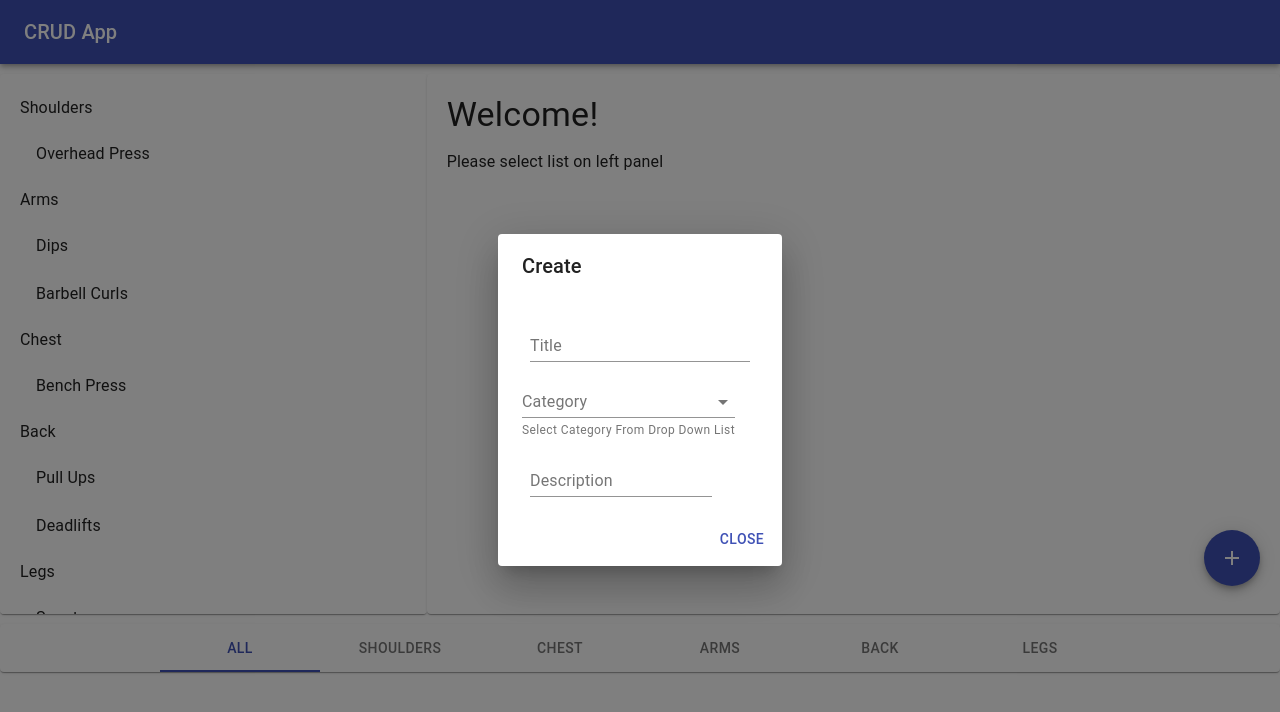
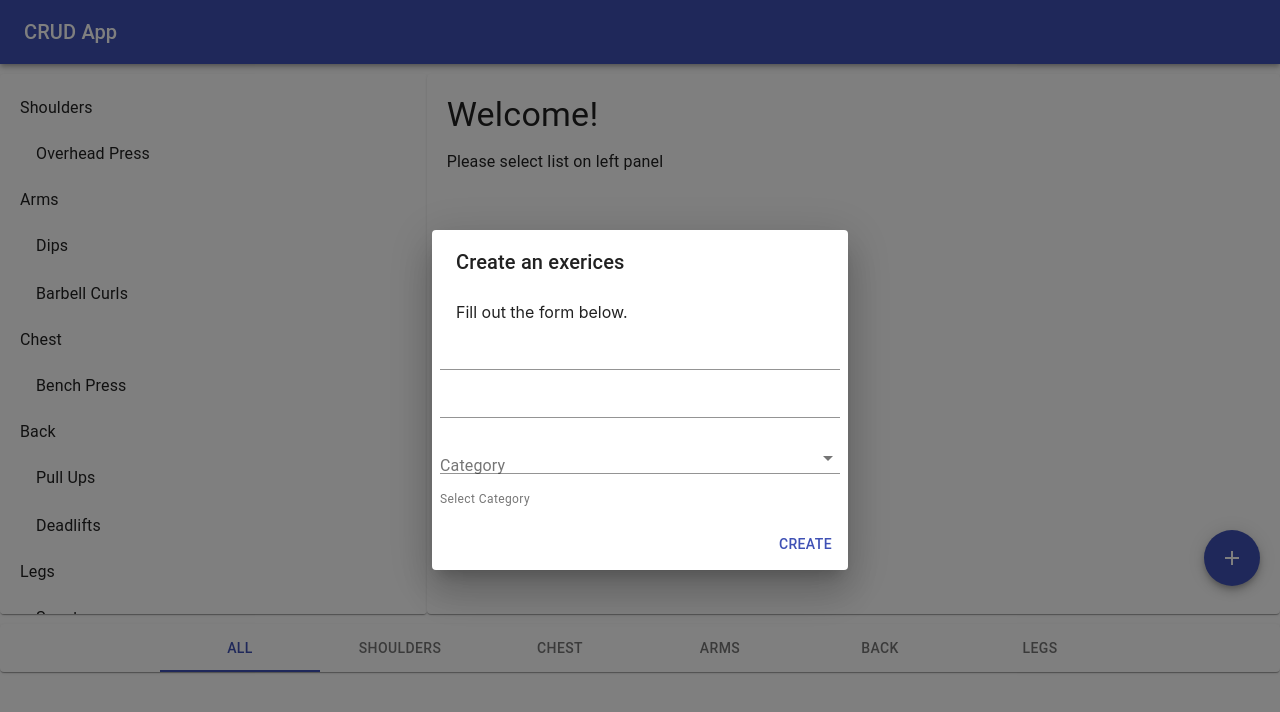
Before and after one commit to anitkumarsingh/CRUD-React-App, a React (Create React App) app: page / in a window 1280 px wide. Both pictures are taken after a click on the button "Add". Shown: the top 712 px of the page. Built offline with nearby package versions, Linux system fonts and the light colour scheme.

Commit message:
some form css implemented

```diff
--- a/src/Components/App.js
+++ b/src/Components/App.js
@@ -28,13 +28,11 @@ class App extends Component{
         }))
     }
     render(){
-        const exercises= this.getExercisesByMuscles();
-        const { category,exercise } = this.state
-        console.log(category);
-
+    const exercises= this.getExercisesByMuscles();
+    const { category,exercise } = this.state
     return(
     <Fragment>
-        <Header/>
+        <Header muscles={muscles} />
         <Exercise
           exercises={exercises}
           catergory={category}
--- a/src/Components/Exercise/Dialog/CreateFloatBtn.js
+++ b/src/Components/Exercise/Dialog/CreateFloatBtn.js
@@ -11,12 +11,13 @@ import {
         DialogActions,
         Dialog,
         Button,
-        NativeSelect,
+        Select,
         TextField,
         FormControl,
         InputLabel,
         FormHelperText,
-        Input
+        Input,
+        MenuItem
      } from '@material-ui/core';
 
 const styles = theme =>({
@@ -32,6 +33,9 @@ const styles = theme =>({
         bottom: '0',
         right: '20px',
         top: '530px'
+    },
+    formControl:{
+      width:400
     }
 })
 
@@ -43,8 +47,11 @@ const styles = theme =>({
 class CreateFloatBtn extends Component{
     state ={
         open:false,
-        age: '',
-        name: 'hai',
+        exercise:{
+          title:'',
+          description:'',
+          muscles:''
+        }
     }
     handleToggle = () =>{
         this.setState({open:!this.state.open})
@@ -55,56 +62,67 @@ class CreateFloatBtn extends Component{
           [name]: event.target.value,
         });
       };
+      handleChangeText = name =>event =>{
+        this.setState({
+          exercise:{
+           ...this.state.exercise,
+           [name]:event.target.value
+          }
 
+        })
+      }
     render(){
-        const { classes } = this.props;
-        // const classes = useStyles();
+        const { classes,muscles:categories } = this.props;
+        const { open , exercise:{title,description,muscles}} = this.state
         return (
         <div>
             <Fab color="primary" aria-label="Add" onClick={this.handleToggle}
                 className={classes.buttonst}>
              <AddIcon />
            </Fab>
-           <Dialog open={this.state.open} onClose={this.handleClose}
+           <Dialog open={open} onClose={this.handleClose}
                    aria-labelledby="form-dialog-title">
-                <DialogTitle id="form-dialog-title">Create</DialogTitle>
+                <DialogTitle id="form-dialog-title">Create an exerices</DialogTitle>
                 <DialogContent>
-                   <form>
+                   Fill out the form below.
+                </DialogContent>
+                <form className={[classes.formControl,classes.root].join('')}>
                    <ThemeProvider theme={theme}>
                         <TextField
-                           className={classes.margin}
-                           label="Title"
-                           id="mui-theme-provider-standard-input"
+                           className={[classes.formControl,classes.margin].join(' ')}
+                           label={title}
+                           onChange={this.handleChangeText('title')}
                         /><br/>
-                        <FormControl className={classes.formControl}>
-                            <InputLabel htmlFor="age-native-helper">Category</InputLabel>
-                            <NativeSelect
-                                fullWidth
-                                value={this.state.age}
-                                onChange={this.handleChange('age')}
-                                input={<Input name="age" id="age-native-helper" />}
-                            >
-                                <option value="" />
-                                <option value={10}>Ten</option>
-                                <option value={20}>Twenty</option>
-                                <option value={30}>Thirty</option>
-                            </NativeSelect>
-                            <FormHelperText>Select Category From Drop Down List</FormHelperText>
-                        </FormControl><br/>
                          <TextField
                             multiline
                             rowsMax="4"
-                            className={classes.margin}
-                            label="Description"
-                            id="mui-theme-provider-standard-input"
-                        />
+                            className={[classes.formControl,classes.margin].join(' ')}
+                            label={description}
+                            onChange={this.handleChangeText('description')}
+                        /><br/>
+                        <FormControl className={classes.formControl}>
+                            <InputLabel htmlFor="age-native-helper"  className={classes.margin}>Category</InputLabel>
+                            <Select
+                                value={muscles}
+                                input={<Input name="age" id="age-native-helper" />}
+                                onChange={this.handleChangeText('muscles')}
+                                className={[classes.formControl,classes.margin].join(' ')}
+                            >
+                                {categories.map((cat)=>{
+                                  return(
+                                    <div key={cat + 'id'}>
+                                    <MenuItem value={cat}>{cat}</MenuItem>
+                                    </div>
+                                  )
+                                })}
+                            </Select>
+                            <FormHelperText  className={classes.margin}>Select Category</FormHelperText>
+                        </FormControl>
                 </ThemeProvider>
-
                    </form>
-                </DialogContent>
                 <DialogActions>
                     <Button onClick={this.handleToggle} color="primary" outline="true">
-                        Close
+                       Create
                     </Button>
                 </DialogActions>
            </Dialog>
--- a/src/Components/Layouts/Header.js
+++ b/src/Components/Layouts/Header.js
@@ -1,22 +1,19 @@
 import React from 'react';
 import { AppBar , Toolbar, Typography} from '@material-ui/core';
 import CreateBtn from '../Exercise/Dialog/CreateFloatBtn';
-import PropTypes from 'prop-types';
 
-const Header = () =>{
+const Header = ({muscles}) =>{
     return (
         <div>
             <AppBar position="static">
                 <Toolbar style={{ flexGrow: 1,}}>
                 <Typography variant="h6">CRUD App
                 </Typography>
-                <CreateBtn />
+                <CreateBtn muscles={muscles} />
                 </Toolbar>
             </AppBar>
         </div>
     )
 }
-Header.propTypes = {
-    classes: PropTypes.object.isRequired,
-  };
+
 export default Header;
```
